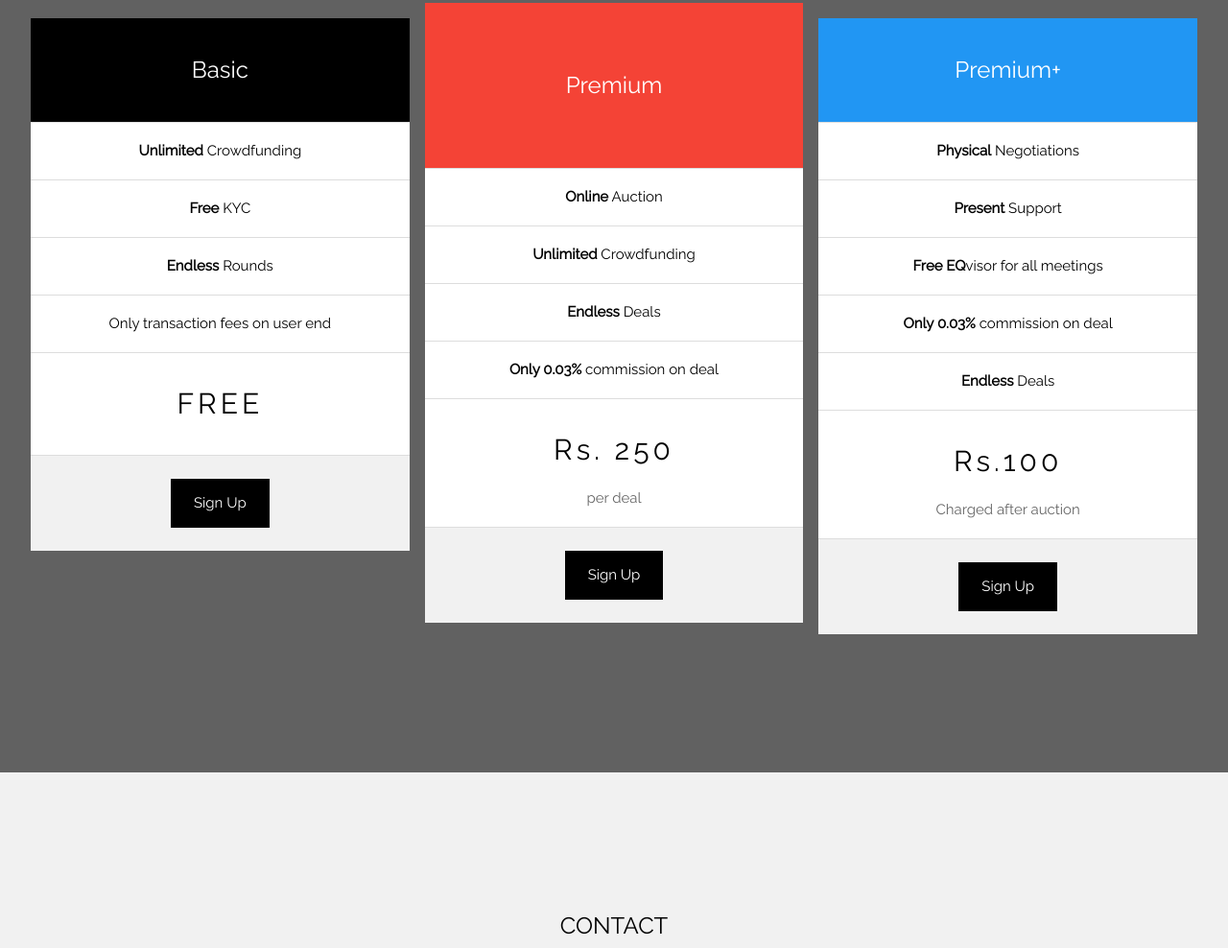
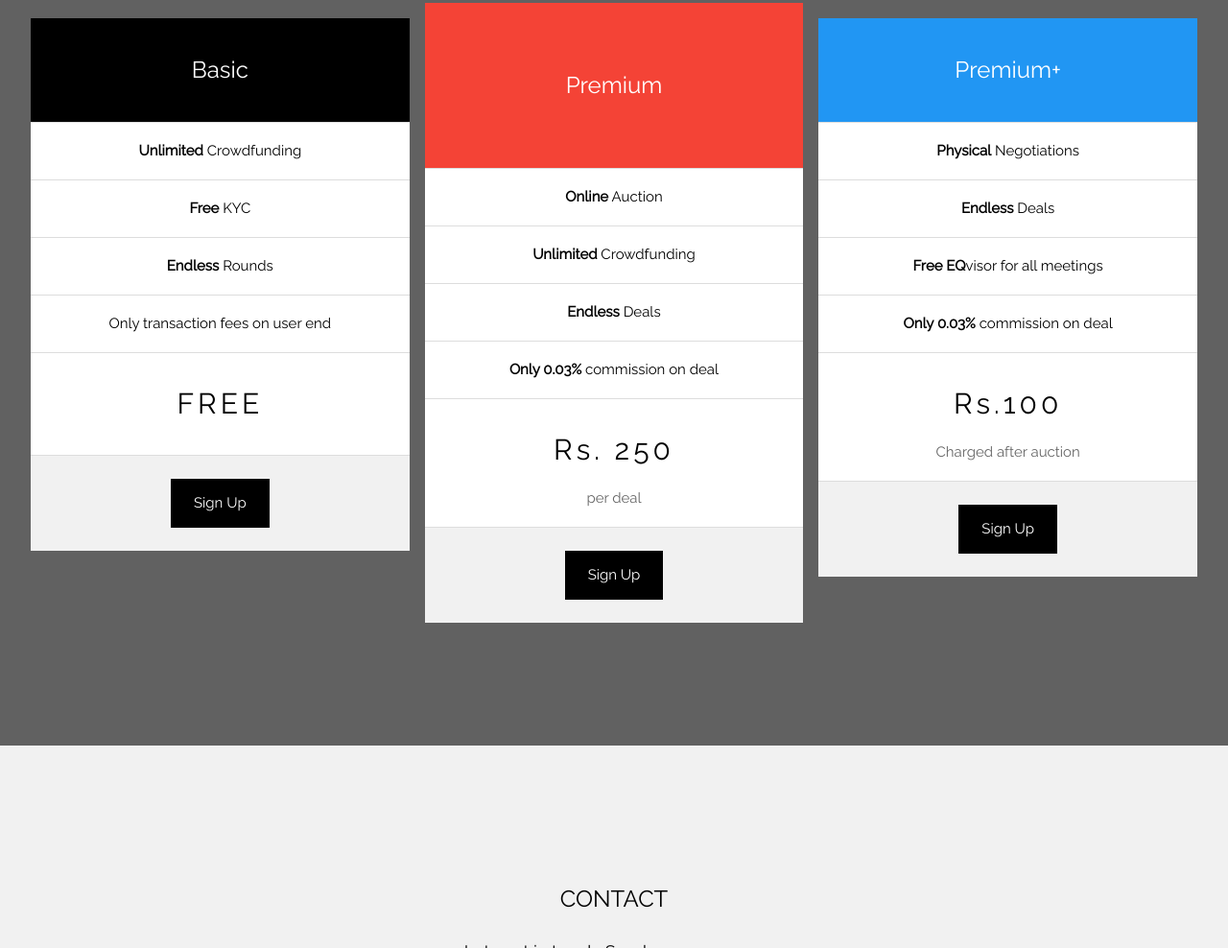
Before and after one commit to austinloyd/eqvisor, a plain HTML site: page index.html in a window 1280 px wide. Shown: the part 2807-3795 px from the top of the page at 96% size. Drawn offline with nearby package versions, Linux system fonts and the light colour scheme.

Commit message:
Update index.html
Pricing Structural changes

```diff
--- a/index.html
+++ b/index.html
@@ -203,10 +203,9 @@
       <ul class="w3-ul w3-white w3-hover-shadow">
         <li class="w3-blue w3-xlarge w3-padding-32">Premium+</li>
         <li class="w3-padding-16"><b>Physical</b> Negotiations</li>
-        <li class="w3-padding-16"><b>Present</b> Support</li>
+        <li class="w3-padding-16"><b>Endless</b> Deals</li>
         <li class="w3-padding-16"><b>Free EQ</b>visor for all meetings</li>
         <li class="w3-padding-16"><b>Only 0.03% </b>commission on deal</li>
-        <li class="w3-padding-16"><b>Endless</b> Deals</li>
         <li class="w3-padding-16">
           <h2 class="w3-wide">Rs.100</h2>
           <span class="w3-opacity">Charged after auction</span>
```
